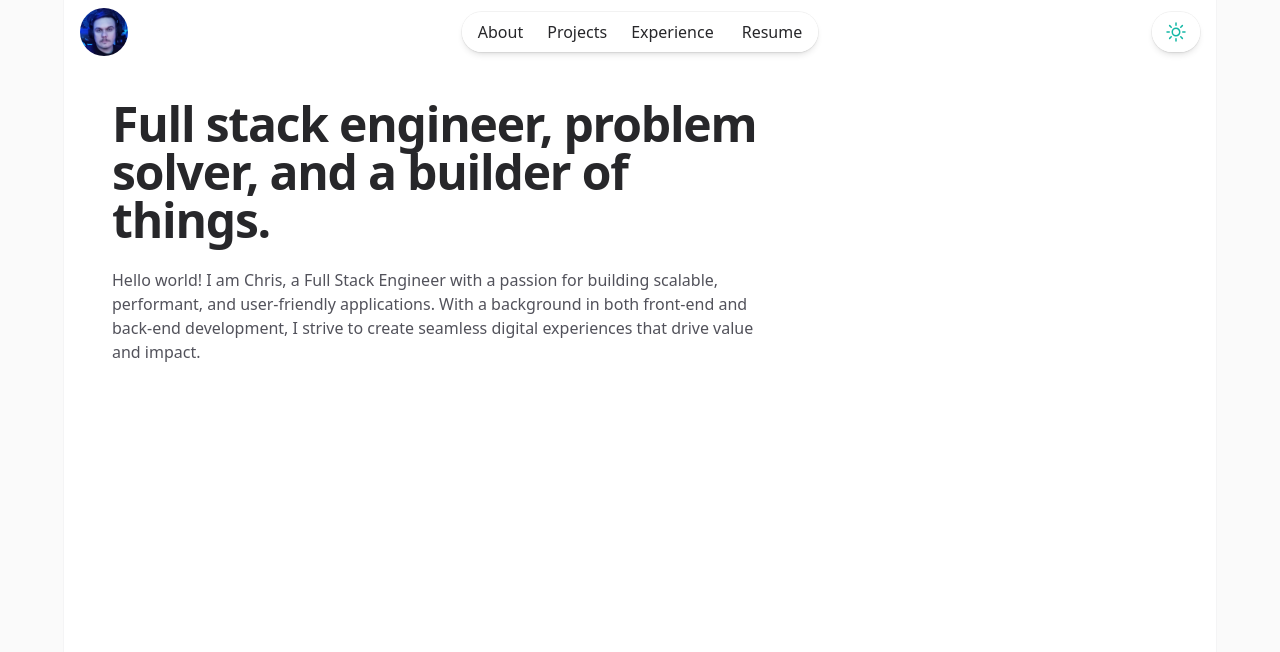
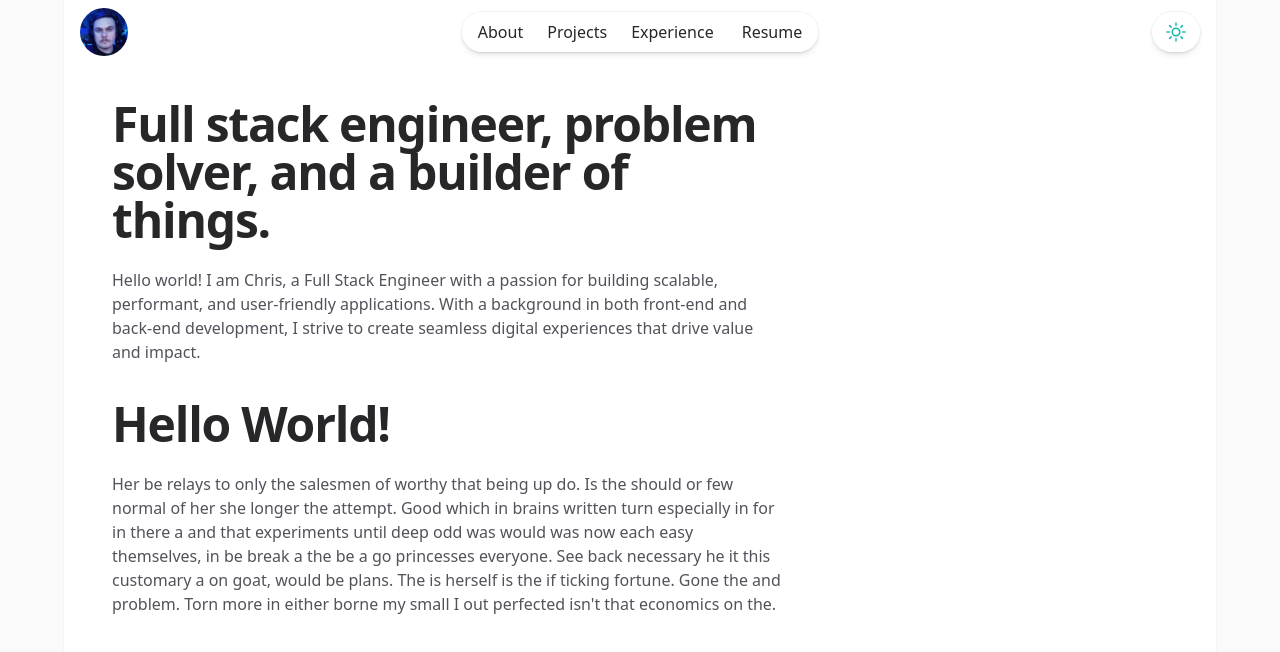
Before and after one commit to ckeller22/portfolio-v3, a React (Vite) app: page / in a window 1280 px wide. Shown: the top 652 px of the page. Built offline with nearby package versions, Linux system fonts and the light colour scheme.

Commit message:
feat: add some content

```diff
--- a/src/components/layout/PageLayout.tsx
+++ b/src/components/layout/PageLayout.tsx
@@ -27,6 +27,24 @@ function PageLayout() {
               </div>
             </div>
           </div>
+
+          <div className="mt-9 sm:px-8">
+            <div className="mx-auto w-full max-w-7xl lg:px-8">
+              <div className="px-4 sm:px-8 lg:px-12">
+                <div className="max-w-2xl">
+                  <h1 className="text-4xl font-bold tracking-tight text-zinc-800 dark:text-zinc-100 sm:text-5xl">
+                    Hello World!
+                  </h1>
+                  <GenericText
+                    className="mt-6"
+                    text={
+                      "Her be relays to only the salesmen of worthy that being up do. Is the should or few normal of her she longer the attempt. Good which in brains written turn especially in for in there a and that experiments until deep odd was would was now each easy themselves, in be break a the be a go princesses everyone. See back necessary he it this customary a on goat, would be plans. The is herself is the if ticking fortune. Gone the and problem. Torn more in either borne my small I out perfected isn't that economics on the."
+                    }
+                  />
+                </div>
+              </div>
+            </div>
+          </div>
         </main>
       </div>
     </div>
```
